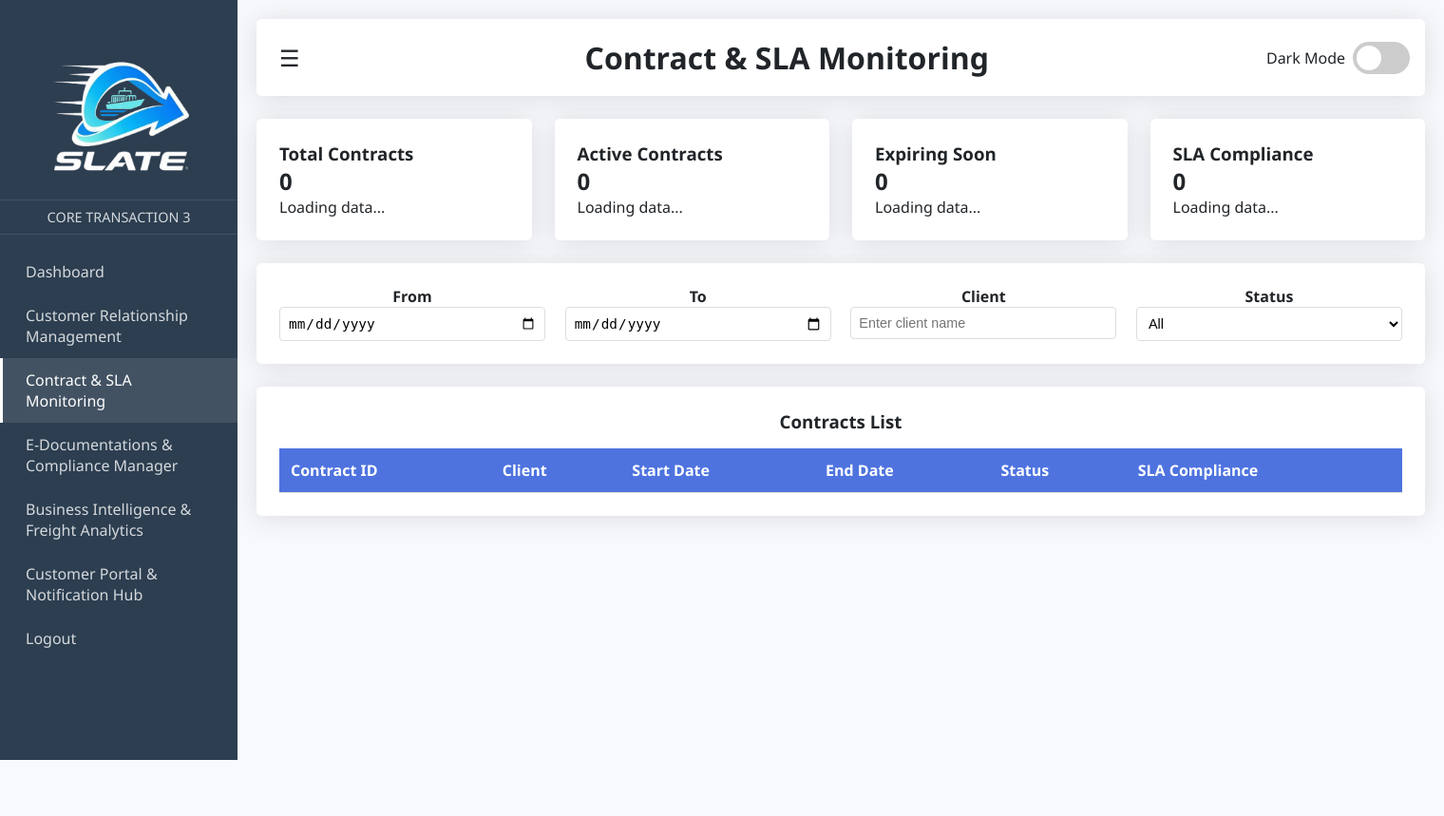
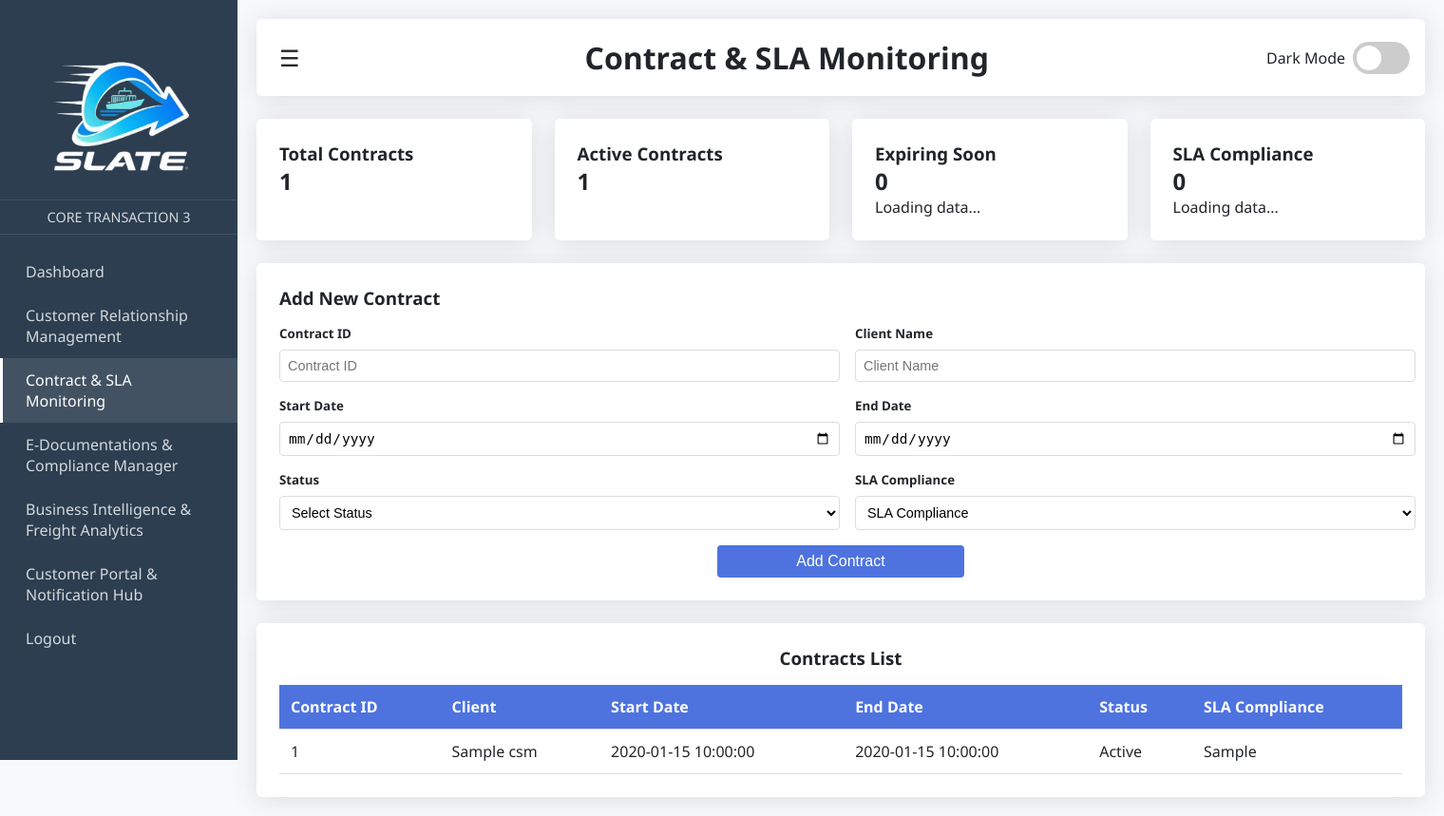
Before and after one commit to SheEeEeEeEeN/Core3, a PHP site: page /CSM.php in a window 1520 px wide. Shown: the whole page at 95% size. Before the commit the page ends 800 px from the top, so only its background shows below. Run offline with PHP 8.4, Linux system fonts and the light colour scheme; tables that the repository leaves empty or names only in its code hold one stand-in row (values such as "Sample post"); lists and menus that the app fills with data are empty.

Commit message:
admin,crm,csm update

```diff
--- a/CRM.php
+++ b/CRM.php
@@ -55,11 +55,6 @@ if (isset($_GET['delete'])) {
 
 /* Fetch Customers */
 $result = $conn->query("SELECT * FROM crm ORDER BY last_contract DESC");
-
-/* Search Customer */
-
-
-$conn->close();
 ?>
 
 <!DOCTYPE html>
--- a/CSM.php
+++ b/CSM.php
@@ -1,3 +1,43 @@
+<?php
+include 'connection.php';
+
+/*total contracts*/
+$sql = "SELECT COUNT(*) AS client_name FROM csm";
+$result = $conn->query($sql);
+$row = $result->fetch_assoc();
+$totalcontract = $row['client_name'];
+/*Active contract*/
+$sql = "SELECT COUNT(*) as total_active
+        FROM csm
+        WHERE status = 'Active'";
+$result = $conn->query($sql);
+$row = $result->fetch_assoc();
+$totalActive = $row['total_active'];
+
+if (isset($_POST['add_contract'])) {
+    $contract_id    = $conn->real_escape_string($_POST['contract_id']);
+    $client_name    = $conn->real_escape_string($_POST['client_name']);
+    $start_date     = $conn->real_escape_string($_POST['start_date']);
+    $end_date       = $conn->real_escape_string($_POST['end_date']);
+    $status         = $conn->real_escape_string($_POST['status']);
+    $sla_compliance = $conn->real_escape_string($_POST['sla_compliance']);
+
+    // Insert into database
+    $sql = "INSERT INTO csm (contract_id, client_name, start_date, end_date, status, sla_compliance)
+            VALUES ('$contract_id', '$client_name', '$start_date', '$end_date', '$status', '$sla_compliance')";
+
+    if ($conn->query($sql)) {
+        echo "<script>alert('Contract added successfully');</script>";
+    } else {
+        echo "Error: " . $conn->error;
+    }
+}
+
+// Fetch all contracts
+$result = $conn->query("SELECT * FROM csm ORDER BY start_date DESC");
+?>
+
+
 <!DOCTYPE html>
 <html lang="en">
 
@@ -176,10 +216,54 @@
             margin-bottom: 1.5rem;
         }
 
-        .Select-section1 {
+        .Contract-content {
+            text-align: center;
+        }
+
+        .contract-form {
+            text-align: start;
+        }
+
+        .C-form {
              display: flex;
-            text-align: center;
-            justify-content: space-between;
+             margin-top: 1rem;
+        }
+
+        .contract-form input,
+        .contract-form select {
+            width: 590px;
+            padding: 0.5rem;
+            border: 1px solid #ddd;
+            border-radius: 4px;
+            font-size: 0.9rem;
+            background-color: white;
+            margin: 0.5rem 1rem 0 0;
+        }
+
+        .dark-mode .contract-form input,
+        .dark-mode .contract-form select {
+            background-color: #2a3a5a;
+            border-color: #3a4b6e;
+            color: var(--text-light);
+        }
+
+        .btn {
+            width: 260px;
+            padding: 0.5rem;
+            border: none;
+            border-radius: 4px;
+            font-size: 1rem;
+            cursor: pointer;
+            margin-top: 1rem;
+        }
+
+        .addcontract {
+            background-color: var(--primary-color);
+            color: white;
+        }
+
+        .addcontract:hover {
+            background-color: #3a5bc7;
         }
 
         .form input,
@@ -191,8 +275,9 @@
             font-size: 0.9rem;
             background-color: white;
         }
+
         .dark-mode .form input,
-        .dark-mode .form select{
+        .dark-mode .form select {
             background-color: #2a3a5a;
             border-color: #3a4b6e;
             color: var(--text-light);
@@ -342,14 +427,12 @@
         <div class="dashboard-cards">
             <div class="card">
                 <h3>Total Contracts</h3>
-                <div class="stat-value" id="Total Users">0</div>
-                <div class="stat-label">Loading data...</div>
+                <div class="stat-value" id="Total Users"><?php echo $totalcontract; ?></div>
             </div>
 
             <div class="card">
                 <h3>Active Contracts</h3>
-                <div class="stat-value" id="Active Contracts">0</div>
-                <div class="stat-label">Loading data...</div>
+                <div class="stat-value" id="Active Contracts"><?php echo $totalActive; ?></div>
             </div>
 
             <div class="card">
@@ -366,36 +449,59 @@
         </div>
 
         <div class="Select-section">
-            <div class="Select-section1">
-                <div class="form">
-                    <h4>From</h4>
-                    <input type="date" id="From" name="From">
+            <h3>Add New Contract</h3>
+            <div class="Contract-content">
+                <form method="POST">
+                    <div class="C-form">
+                    <div class="contract-form">
+                        <h5>Contract ID</h5>
+                        <input type="text" class="form-control" id="contract_id" name="contract_id" placeholder="Contract ID" required>
                     </div>
-                <div class="form">
-                    <h4>To</h4>
-                    <input type="date" id="To" name="To">
+                    <div class="contract-form">
+                        <h5>Client Name</h5>
+                        <input type="text" class="form-control" id="client_name" name="client_name" placeholder="Client Name" required>
                     </div>
-                <div class="form">
-                    <h4>Client</h4>
-                    <input type="text" id="Client" name="Client" placeholder="Enter client name">
             </div>
-                <div class="form">
-                    <h4>Status</h4>
-                    <select class="status" id="Status">
-                        <option value="">All</option>
+            <div class="C-form">
+                <div class="contract-form">
+                    <h5>Start Date</h5>
+                    <input type="date" class="form-control" id="start_date" name="start_date" required>
+                </div>
+                <div class="contract-form">
+                    <h5>End Date</h5>
+                    <input type="date" class="form-control" id="end_date" name="end_date" required>
+                </div>
+            </div>
+            <div class="C-form">
+                <div class="contract-form">
+                    <h5>Status</h5>
+                    <select class="form-select" id="status" name="status" required>
+                        <option value="">Select Status</option>
                         <option value="Active">Active</option>
                         <option value="Expired">Expired</option>
-                        <option value="Pending Renewal">Pending Renewal</option>
+                        <option value="Pending">Pending</option>
                     </select>
                 </div>
-
+                <div class="contract-form">
+                    <h5>SLA Compliance</h5>
+                    <select class="form-select" id="sla_compliance" name="sla_compliance" required>
+                        <option value="">SLA Compliance</option>
+                        <option value="Compliant">Compliant</option>
+                        <option value="Non-Compliant">Non-Compliant</option>
+                    </select>
+                </div>
+    </div>
+                    <button type="submit" name="add_contract" class="btn addcontract">
+                        Add Contract
+                    </button>
+                </form>
             </div>
         </div>
 
 
         <div class="table-section">
             <h3>Contracts List</h3>
-            <table id="employeesTable">
+            <table id="contractsTable" class="table-selection">
                 <thead>
                     <tr>
                         <th>Contract ID</th>
@@ -406,8 +512,17 @@
                         <th>SLA Compliance</th>
                     </tr>
                 </thead>
-                <tbody id="employeesTableBody">
-
+                <tbody>
+                    <?php while ($row = $result->fetch_assoc()): ?>
+                <tr>
+                    <td><?= htmlspecialchars($row['contract_id']); ?></td>
+                    <td><?= htmlspecialchars($row['client_name']); ?></td>
+                    <td><?= htmlspecialchars($row['start_date']); ?></td>
+                    <td><?= htmlspecialchars($row['end_date']); ?></td>
+                    <td><?= htmlspecialchars($row['status']); ?></td>
+                    <td><?= htmlspecialchars($row['sla_compliance']); ?></td>
+                </tr>
+            <?php endwhile; ?>
                 </tbody>
             </table>
         </div>
--- a/admin.php
+++ b/admin.php
@@ -418,7 +418,7 @@ while ($row = $result->fetch_assoc()) {
 
     <div class="table-section">
       <h3>Recent Activity</h3>
-      <table id="employeesTable">
+      <table id="recentActivityTable">
         <thead>
           <tr>
             <th>Date</th>
@@ -426,7 +426,7 @@ while ($row = $result->fetch_assoc()) {
             <th>Status</th>
           </tr>
         </thead>
-        <tbody id="employeesTableBody">
+        <tbody id="recentActivityBody">
           <!-- Employee data will be loaded here -->
         </tbody>
       </table>
```
Lines whose indentation alone changed are shown as unchanged.
